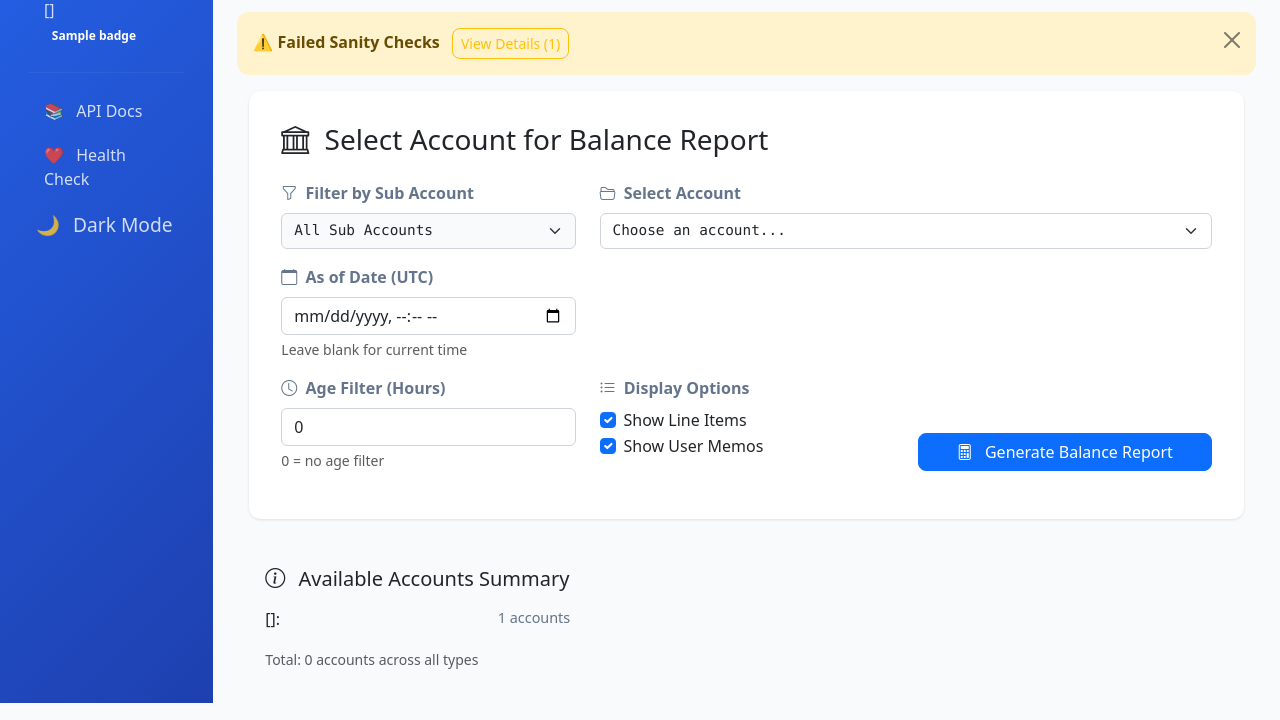
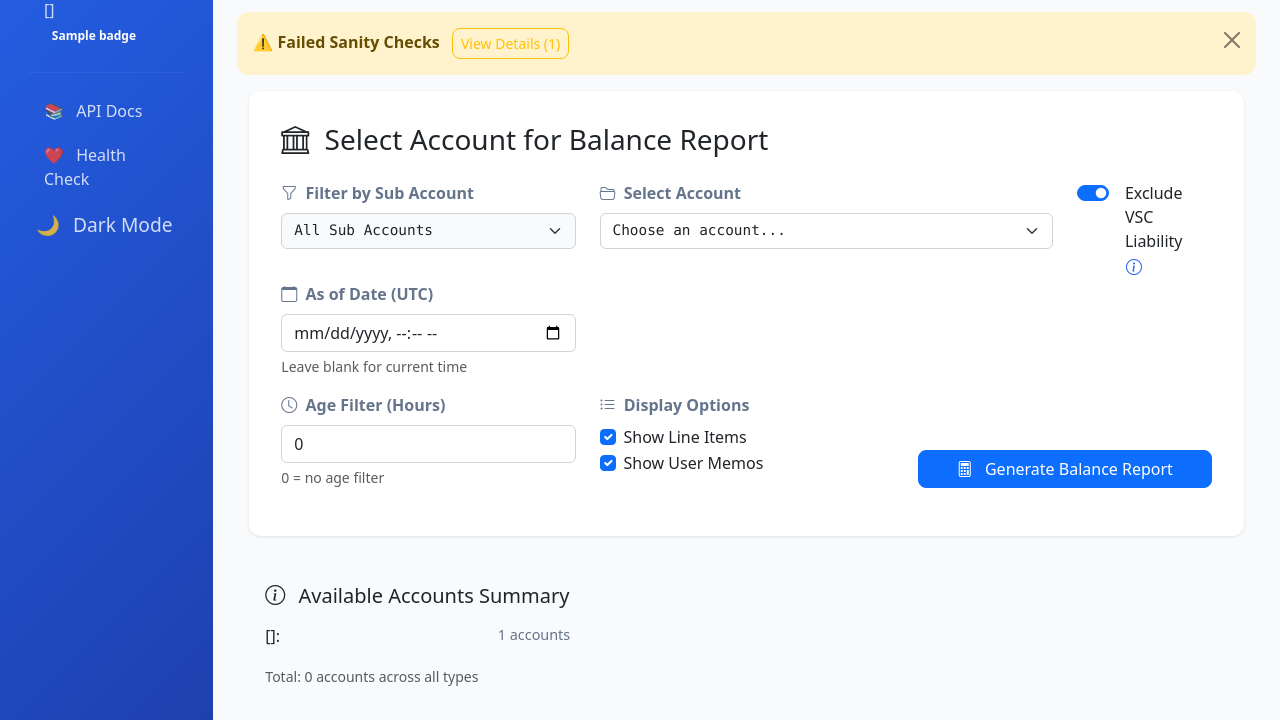
Before and after one commit to brianoflondon/v4vapp-backend-v2, a Python web app: template src/v4vapp_backend_v2/admin/templates/accounts/accounts.html in a window 1280 px wide. Shown: the part 190-910 px from the top of the page. Run offline with Jinja, Linux system fonts and the light colour scheme; the template is opened without the code that fills it: most values are stand-ins (such as "Sample title", 1, 10 or a date in 2020).

Commit message:
fix: Add filtering option to exclude VSC Liability accounts on admin page
Signed-off-by: Brian of London (home imac) <brian@v4v.app>

```diff
--- a/scripts/script_load_prior_keepsats_balances.py
+++ b/scripts/script_load_prior_keepsats_balances.py
@@ -284,7 +284,9 @@ if __name__ == "__main__":
     parser.add_argument(
         "-c",
         "--config",
-        default="production.fromhome.config.yaml",
+        default="devhive.config.yaml",
+        # default="production.fromhome.config.yaml",
+
         help="Config filename (relative to config/ folder). Default: production.fromhome.config.yaml",
     )
     args = parser.parse_args()
--- a/src/v4vapp_backend_v2/admin/templates/accounts/accounts.html
+++ b/src/v4vapp_backend_v2/admin/templates/accounts/accounts.html
@@ -66,6 +66,8 @@
                                     <i class="bi bi-funnel me-1"></i>
                                     Filter by Sub Account
                                 </label>
+
+
                                 <select class="form-select" id="sub_filter" onchange="filterBySubAccount()">
                                     <option value="">All Sub Accounts</option>
                                     {% set all_subs = [] %}
@@ -83,7 +85,7 @@
                             </div>
                         </div>
 
-                        <div class="col-md-8">
+                        <div class="col-md-6">
                             <div class="mb-3">
                                 <label for="account_string" class="form-label">
                                     <i class="bi bi-folder2-open me-1"></i>
@@ -96,7 +98,7 @@
                                         {% for account in accounts %}
                                         <option value="{{ account }}"
                                             data-sub="{{ account.sub if account.sub else '' }}"
-                                            data-type="{{ account_type }}">
+                                            data-type="{{ account_type }}" data-name="{{ account.name }}">
                                             {{ account.name }}
                                             {% if account.sub %} - {{ account.sub }}{% endif %}
                                             {% if account.contra %} [Contra]{% endif %}
@@ -108,6 +110,17 @@
                                 <div class="invalid-feedback">
                                     Please select an account.
                                 </div>
+                            </div>
+                        </div>
+                        <div class="col-md-2 d-flex align-items-center justify-content-end">
+                            <div class="form-check form-switch">
+                                <input class="form-check-input" type="checkbox" id="exclude_vsc_liability" checked>
+                                <label class="form-check-label ms-2" for="exclude_vsc_liability">Exclude VSC
+                                    Liability</label>
+                                <button class="btn btn-link p-0 ms-2" type="button" data-bs-toggle="tooltip"
+                                    title="When checked (default), VSC Liability accounts and their sub-accounts are hidden from both selectors.">
+                                    <i class="bi bi-info-circle"></i>
+                                </button>
                             </div>
                         </div>
                     </div>
@@ -232,40 +245,46 @@
         document.getElementById('as_of_date_str').value = isoString;
     }
 
-    // Filter accounts by sub account
+    // Filter accounts by sub account (supports excluding VSC Liability)
     function filterBySubAccount() {
         const subFilter = document.getElementById('sub_filter').value;
         const accountSelect = document.getElementById('account_string');
-        const options = accountSelect.querySelectorAll('option');
-        const optgroups = accountSelect.querySelectorAll('optgroup');
+        const options = Array.from(accountSelect.querySelectorAll('option'));
+        const optgroups = Array.from(accountSelect.querySelectorAll('optgroup'));
+        const excludeVsc = document.getElementById('exclude_vsc_liability')?.checked;
 
         // Reset selection
         accountSelect.value = '';
 
-        // If no filter, show all options
+        function isVscOption(opt) {
+            return opt.getAttribute('data-name') === 'VSC Liability';
+        }
+
+        // If no filter, show/hide options according to the exclude checkbox
         if (!subFilter) {
             options.forEach(option => {
-                option.style.display = '';
+                if (option.value === '') { option.style.display = ''; return; }
+                if (excludeVsc && isVscOption(option)) option.style.display = 'none';
+                else option.style.display = '';
             });
             optgroups.forEach(optgroup => {
-                optgroup.style.display = '';
+                const hasVisible = Array.from(optgroup.querySelectorAll('option')).some(o => o.value !== '' && o.style.display !== 'none');
+                optgroup.style.display = hasVisible ? '' : 'none';
             });
             return;
         }
 
-        // Track which optgroups have visible options
+        // With an active sub-filter: hide excluded VSC options even if they match
         const visibleOptgroups = new Set();
         let matchingOptions = [];
 
-        // Filter options by sub account
         options.forEach(option => {
+            if (option.value === '') { option.style.display = ''; return; }
+            if (excludeVsc && isVscOption(option)) { option.style.display = 'none'; return; }
             const optionSub = option.getAttribute('data-sub');
             const optionType = option.getAttribute('data-type');
 
-            if (option.value === '') {
-                // Keep the "Choose an account..." option
-                option.style.display = '';
-            } else if (optionSub === subFilter) {
+            if (optionSub === subFilter) {
                 option.style.display = '';
                 visibleOptgroups.add(optionType);
                 matchingOptions.push(option);
@@ -274,26 +293,63 @@
             }
         });
 
-        // Show/hide optgroups based on whether they have visible options
         optgroups.forEach(optgroup => {
-            const label = optgroup.label.split(' ')[0]; // Extract account type from label
-            if (visibleOptgroups.has(label)) {
-                optgroup.style.display = '';
-            } else {
-                optgroup.style.display = 'none';
-            }
+            const hasVisible = Array.from(optgroup.querySelectorAll('option')).some(o => o.value !== '' && o.style.display !== 'none');
+            optgroup.style.display = hasVisible ? '' : 'none';
         });
 
         // If only one matching option, auto-select it
         if (matchingOptions.length === 1) {
             accountSelect.value = matchingOptions[0].value;
-            // Add a visual indicator that it was auto-selected
             accountSelect.classList.add('border-success');
-            setTimeout(() => {
-                accountSelect.classList.remove('border-success');
-            }, 2000);
+            setTimeout(() => accountSelect.classList.remove('border-success'), 2000);
         }
     }
+
+    // Rebuild the Sub Account filter based on currently-available accounts
+    function rebuildSubFilter() {
+        const excludeVsc = document.getElementById('exclude_vsc_liability')?.checked;
+        const accountSelect = document.getElementById('account_string');
+        const subFilter = document.getElementById('sub_filter');
+        const options = Array.from(accountSelect.querySelectorAll('option')).filter(o => o.value !== '');
+
+        const subsSet = new Set();
+        options.forEach(o => {
+            if (excludeVsc && o.getAttribute('data-name') === 'VSC Liability') return;
+            const s = o.getAttribute('data-sub');
+            if (s) subsSet.add(s);
+        });
+
+        const prevValue = subFilter.value;
+        subFilter.innerHTML = '<option value="">All Sub Accounts</option>';
+        Array.from(subsSet).sort().forEach(sub => {
+            const opt = document.createElement('option');
+            opt.value = sub;
+            opt.textContent = sub;
+            subFilter.appendChild(opt);
+        });
+
+        if (Array.from(subFilter.options).some(opt => opt.value === prevValue)) subFilter.value = prevValue;
+        else subFilter.value = '';
+    }
+
+    // Wire up the exclude checkbox and initialize tooltip, then apply default filter
+    (function () {
+        var tooltipTriggerList = [].slice.call(document.querySelectorAll('[data-bs-toggle="tooltip"]'));
+        tooltipTriggerList.map(function (el) { return new bootstrap.Tooltip(el); });
+
+        const excludeCheckbox = document.getElementById('exclude_vsc_liability');
+        if (excludeCheckbox) {
+            excludeCheckbox.addEventListener('change', () => {
+                rebuildSubFilter();
+                filterBySubAccount();
+            });
+            rebuildSubFilter();
+            filterBySubAccount();
+        } else {
+            filterBySubAccount();
+        }
+    })();
 
     // Update time every minute
     setInterval(updateCurrentTime, 60000);
```
